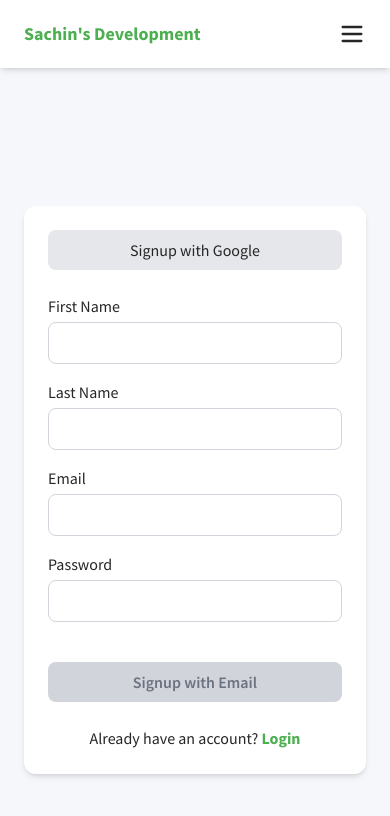
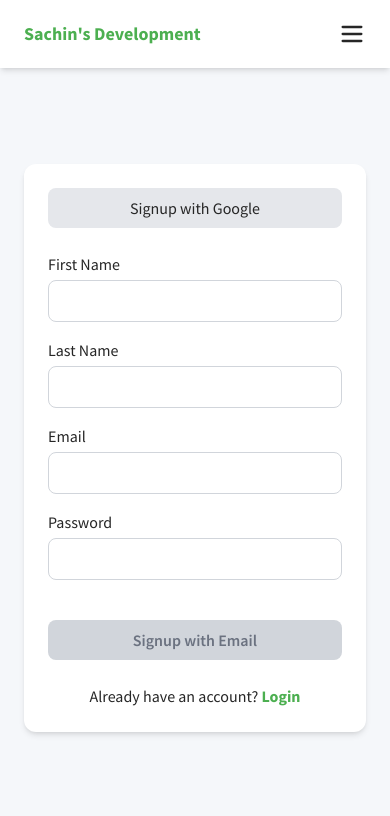
Before and after one commit to Ssharma0355/react-tech-social-media, a React (Create React App) app: page /signup in a window 390 px wide. Shown: the top 816 px of the page. Built offline with nearby package versions, Linux system fonts and the light colour scheme.

Commit message:
changed in styling

```diff
--- a/src/pages/authpage/LoginPage.js
+++ b/src/pages/authpage/LoginPage.js
@@ -34,7 +34,7 @@ const LoginPage = () => {
   return (
     <NavLayout>
       <main
-        className={`${darkMode ? "dark" : ""} min-h-screen flex items-center`}
+        className={`${darkMode ? "dark" : ""} h-[90vh] md:min-h-screen flex items-center`}
       >
         <div className="flex flex-col md:flex-row items-center justify-center gap-12 px-6 py-8 w-full max-w-6xl mx-auto">
           {/* Left Panel - Form */}
--- a/src/pages/authpage/SignupPage.js
+++ b/src/pages/authpage/SignupPage.js
@@ -35,7 +35,7 @@ const SignupPage = () => {
   return (
     <NavLayout>
       <main
-        className={`${darkMode ? "dark" : ""} min-h-screen flex items-center`}
+        className={`${darkMode ? "dark" : ""} h-[90vh] md:min-h-screen flex items-center`}
       >
         <div className="flex flex-col md:flex-row items-center justify-center gap-12 px-6 py-8 w-full max-w-6xl mx-auto">
           {/* Left Panel - Form */}
```
